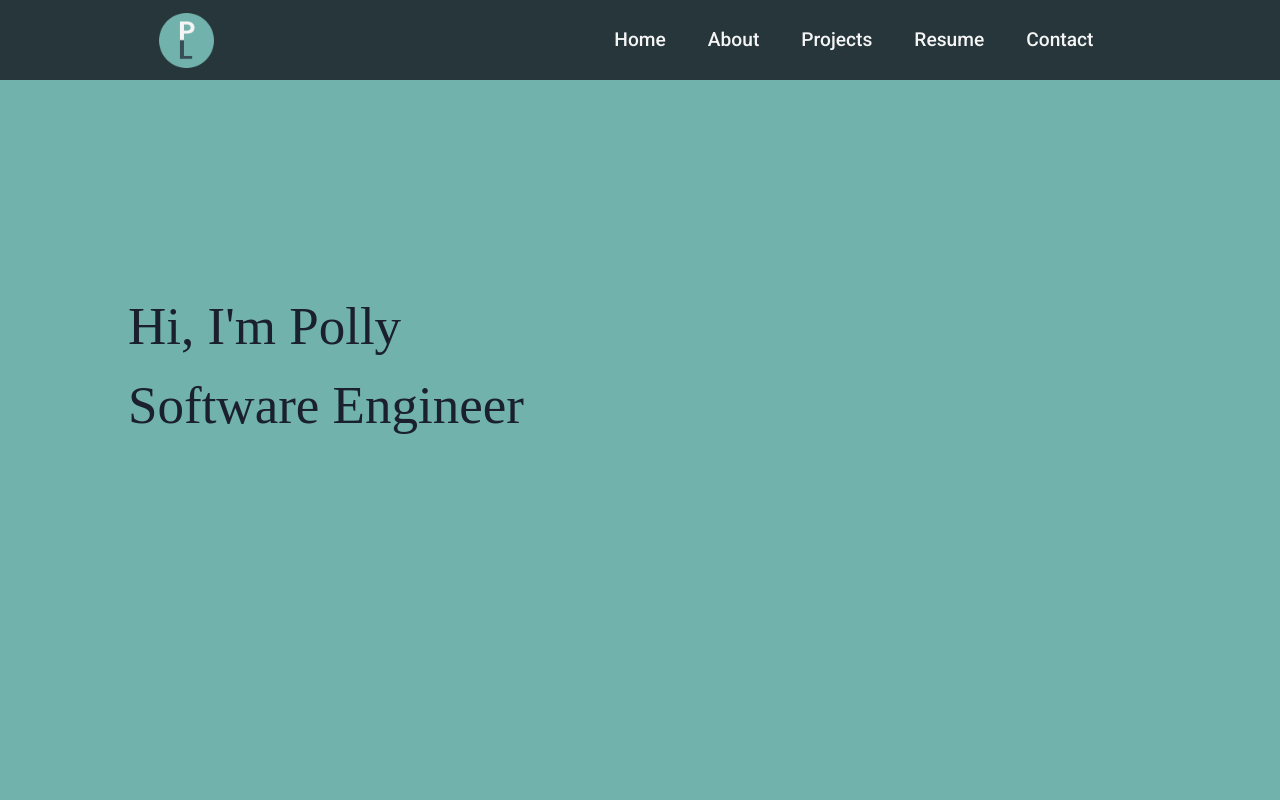
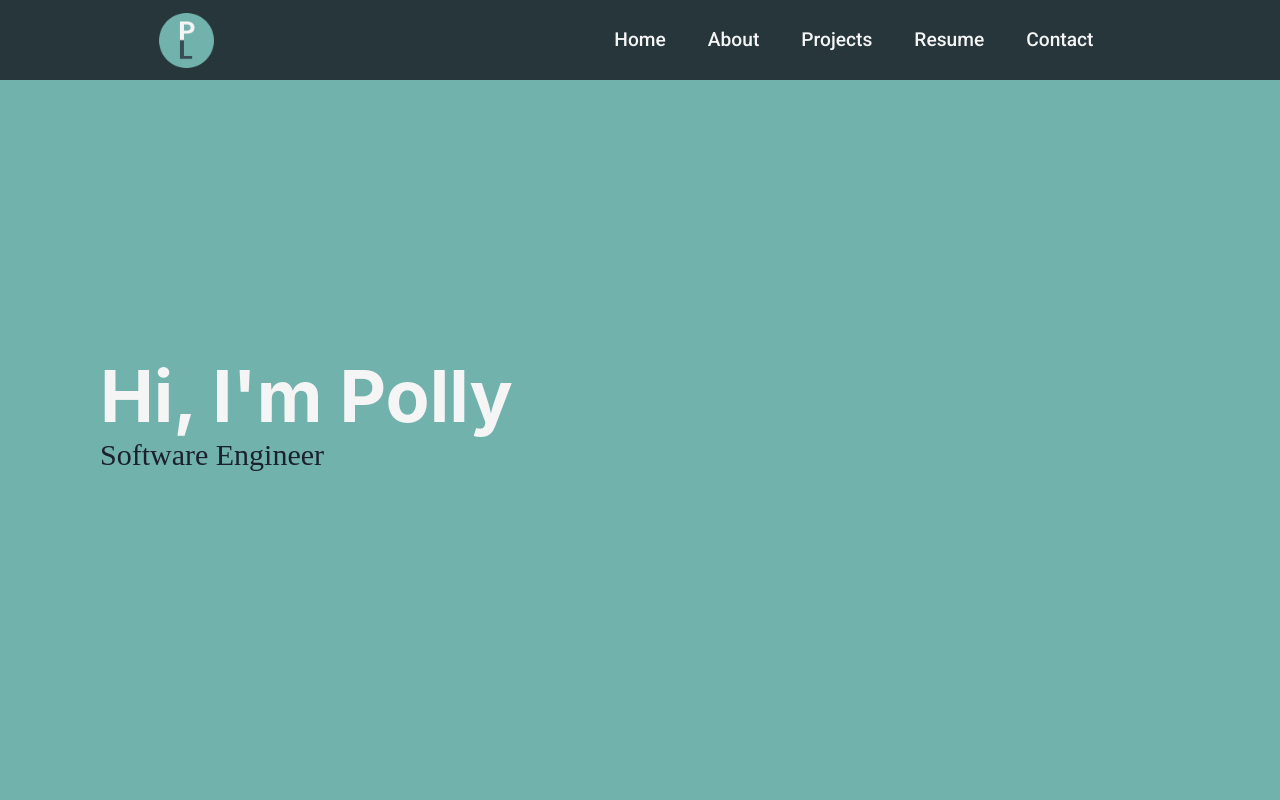
Before and after one commit to pollyliu1/pollyliu1.github.io, a React (Create React App) app: page / in a window 1280 px wide. Shown: the top 800 px of the page. Built offline with nearby package versions, Linux system fonts and the light colour scheme.

Commit message:
Updated pages

```diff
--- a/src/pages/About.css
+++ b/src/pages/About.css
@@ -1,12 +1,14 @@
 @import "../App.css";
 
 .about {
-    height: calc(100vh - 80px);
+    min-height: calc(100vh - 80px);
     background: var(--tealMain);
 }
 
 .headshot-container {
     justify-content: center;
+    align-items: center;
+    flex-flow: column;
 }
 
 .headshot {
@@ -16,3 +18,20 @@
     margin: 40px;
     background-color: var(--navbarMain) !important;
 }
+
+.text-container {
+    left: 10vw;
+    position: relative;
+    flex-direction: column;
+    width: 80vw;
+}
+
+.heading {
+    font-size: 3.5em !important;
+    color: var(--navbarMain);
+}
+
+.text {
+    margin: 5px;
+    font-size: 1.5rem;
+}
--- a/src/pages/About.js
+++ b/src/pages/About.js
@@ -1,6 +1,6 @@
 import React from 'react'
 import "./About.css"
-import { Box, Flex, Image, Text } from '@chakra-ui/react';
+import { Box, Flex, Image, Text, Heading } from '@chakra-ui/react';
 import "../App.css";
 import { motion } from "framer-motion"
 
@@ -16,9 +16,14 @@ class About extends React.Component {
                         <Image className="headshot" src="headshot.png"
                         boxShadow="dark-lg" rounded="lg" />
                     </Flex>
-                    <Text>
-                        Hello
-                    </Text>
+                    <Flex className="text-container">
+                        <Heading className="heading text">
+                            Hello!
+                        </Heading>
+                        <Text className="text">
+                            My name is Polly Liu and I am a first-year Computer Science student at the University of Waterloo.
+                        </Text>
+                    </Flex>
                 </motion.div>
             </Box>
         )
--- a/src/pages/Home.css
+++ b/src/pages/Home.css
@@ -5,16 +5,16 @@
     background-color: var(--tealMain);
 }
 
-.text-container {
-    position: absolute;
-    left: 10%;
-    top: 30%;
-    width: 60vw;
-    max-height: 90%;
+.home-container {
+    padding: 35vh 100px;
 }
 
-.text {
-    font-size: 53px;
+.intro {
+    color: var(--whiteMain);
+}
+
+.role {
+    font-size: 30px;
     margin: 0;
     font-family: "Coolvetica";
     font-weight: 400;
--- a/src/pages/Home.js
+++ b/src/pages/Home.js
@@ -1,21 +1,44 @@
 import React from 'react'
 import "./Home.css"
-import { Box, Text } from '@chakra-ui/react';
+import { Box, Text, Heading } from '@chakra-ui/react';
 import { motion } from "framer-motion"
 
 class Home extends React.Component {
     render() {
         return(
-            // motion.div works like a normal div
-            <motion.div className="home"
+            <Box className="home">
+            {/* motion.div works like a normal div */}
+            <motion.div
             initial={{ width: 0 }}
             animate={{ width: "100vw" }}
             exit={{ x: window.innerWidth, transition: {duration: 0.1} }}>
-                <Box className="text-container">
-                    <Text className="text">Hi, I'm Polly</Text>
-                    <Text className="text">Software Engineer</Text>
+                <Box className="home-container">
+
+                <motion.div
+                initial={{ opacity: 0, scale: 0.5 }}
+                animate={{ opacity: 1, scale: 1 }}
+                transition={{
+                    duration: 0.8,
+                    delay: 0.5,
+                    ease: [0, 0.71, 0.2, 1.01]
+                }}>
+                    <Heading className="intro" size="4xl">Hi, I'm Polly</Heading>
+                </motion.div>
+
+                <motion.div
+                initial={{ opacity: 0, scale: 0.5 }}
+                animate={{ opacity: 1, scale: 1 }}
+                transition={{
+                    duration: 0.8,
+                    delay: 1,
+                    ease: [0, 0.71, 0.2, 1.01]
+                }}>
+                    <Text className="role">Software Engineer</Text>
+                </motion.div>
+
                 </Box>
             </motion.div>
+            </Box>
         )
     }
 }
--- a/src/pages/Projects.css
+++ b/src/pages/Projects.css
@@ -1,8 +1,11 @@
 @import "../App.css";
+
+.background {
+    background: var(--tealMain);
+}
 
 .projects {
     min-height: calc(100vh - 80px);
-    background: var(--tealMain);
     padding: 50px;
     display: grid;
     grid-gap: 50px;
--- a/src/pages/Projects.js
+++ b/src/pages/Projects.js
@@ -16,6 +16,7 @@ import { motion } from "framer-motion"
 class Projects extends React.Component {
     render() {
         return(
+            <Box className="background">
             <motion.div
                 initial={{ width: 0 }}
                 animate={{ width: "100vw" }}
@@ -95,6 +96,7 @@ class Projects extends React.Component {
                 </Card>
             </Flex>
             </motion.div>
+            </Box>
         )
     }
 }
```
